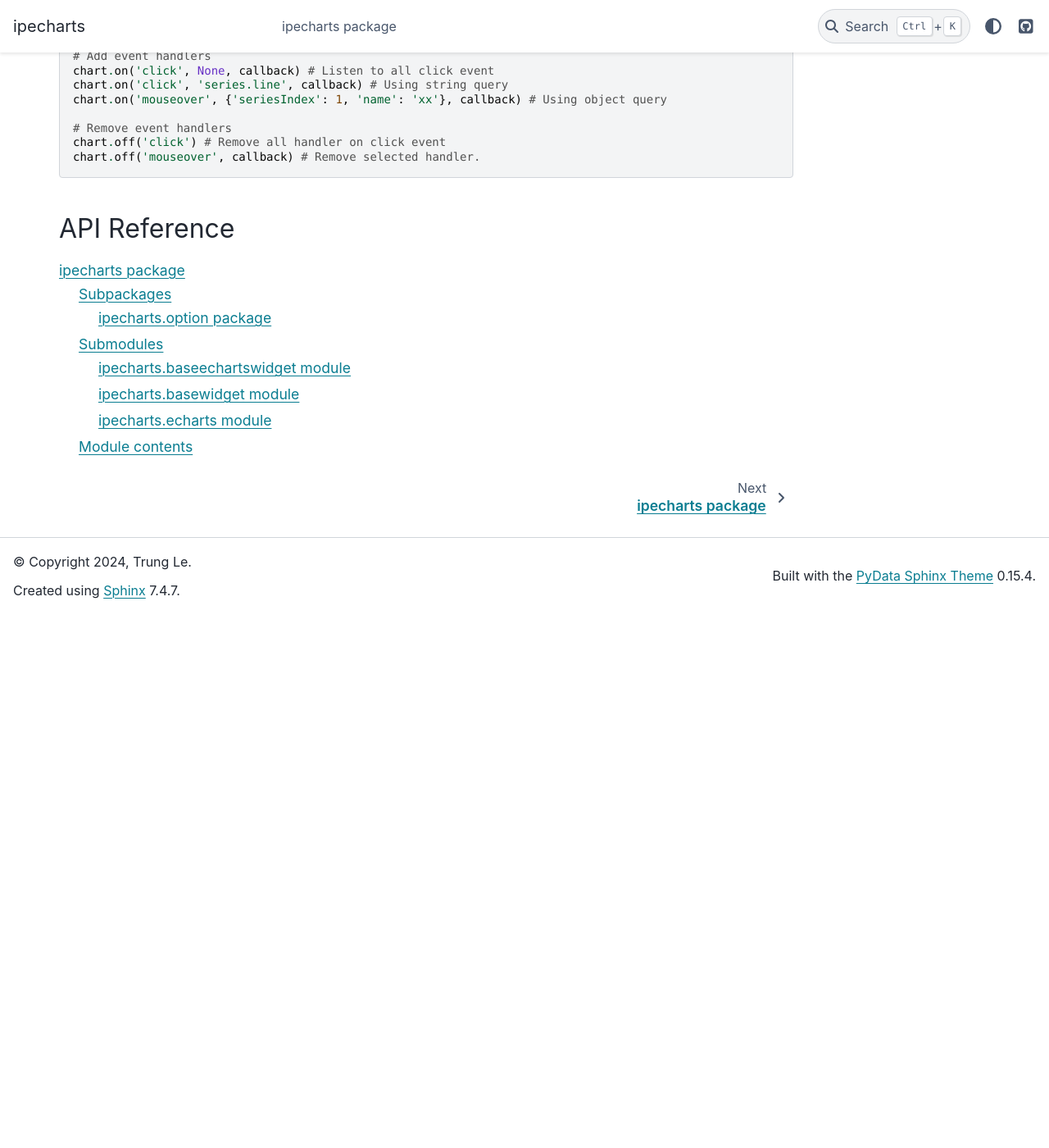
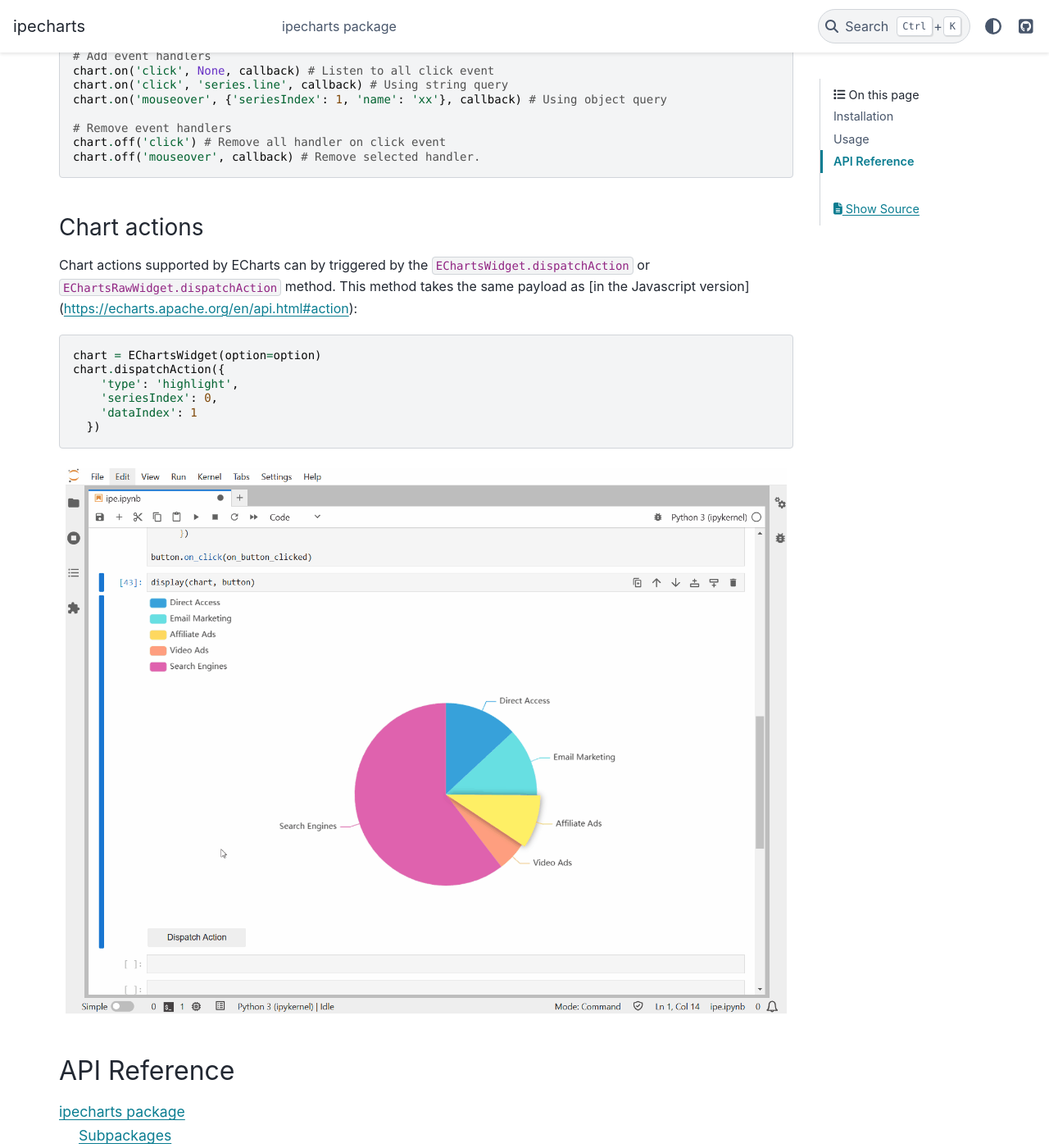
Before and after one commit to trungleduc/ipecharts, a Sphinx documentation site: the page built from docs/source/index.rst, in a window 1280 px wide and 1400 px high, scrolled down 7420 px. Shown: the whole window at 82% size. Built offline with Sphinx 7.4.7 and the PyData theme 0.15.4, drawn with Linux system fonts in a browser that asks for light colours; before the commit the page ends 8169 px from its top, so only the background shows below that; some of the changed text lies outside the part shown.

Commit message:
Support chart actions  (#23)
* Support chart actions

* Add notebook example

```diff
--- a/docs/source/api/ipecharts.rst
+++ b/docs/source/api/ipecharts.rst
@@ -18,6 +18,7 @@
    ipecharts.baseechartswidget
    ipecharts.basewidget
    ipecharts.echarts
+   ipecharts.tools
 
 Module contents
 ---------------
--- a/docs/source/index.rst
+++ b/docs/source/index.rst
@@ -256,6 +256,21 @@
     chart.off('click') # Remove all handler on click event
     chart.off('mouseover', callback) # Remove selected handler.
 
+Chart actions
+^^^^^^^^^^^^^^^^^^^^^^^^^^^^^^^^^^^^^^^
+
+Chart actions supported by ECharts can by triggered by the ``EChartsWidget.dispatchAction`` or ``EChartsRawWidget.dispatchAction`` method. This method takes the same payload as [in the Javascript version](https://echarts.apache.org/en/api.html#action):
+
+.. code-block:: python
+
+  chart = EChartsWidget(option=option)
+  chart.dispatchAction({
+      'type': 'highlight',
+      'seriesIndex': 0,
+      'dataIndex': 1
+    })
+
+.. figure:: images/ipecharts_action.gif
 
 API Reference
 ********************************
```
Also changed, not shown: README.md (+15 -0 lines), docs/source/api/ipecharts.tools.rst (added, +7 -0 lines), docs/source/images/ipecharts_action.gif (added), 6 other files.
